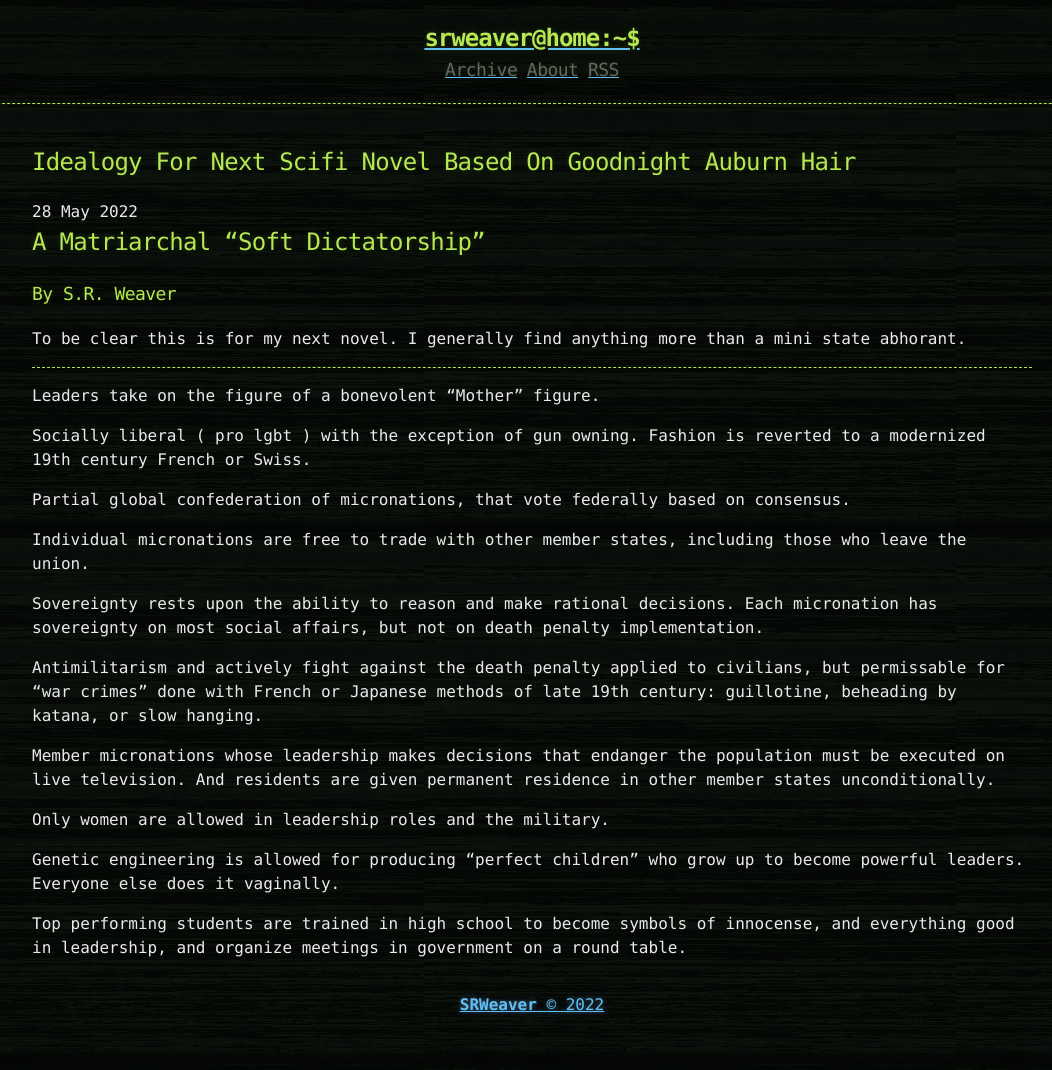
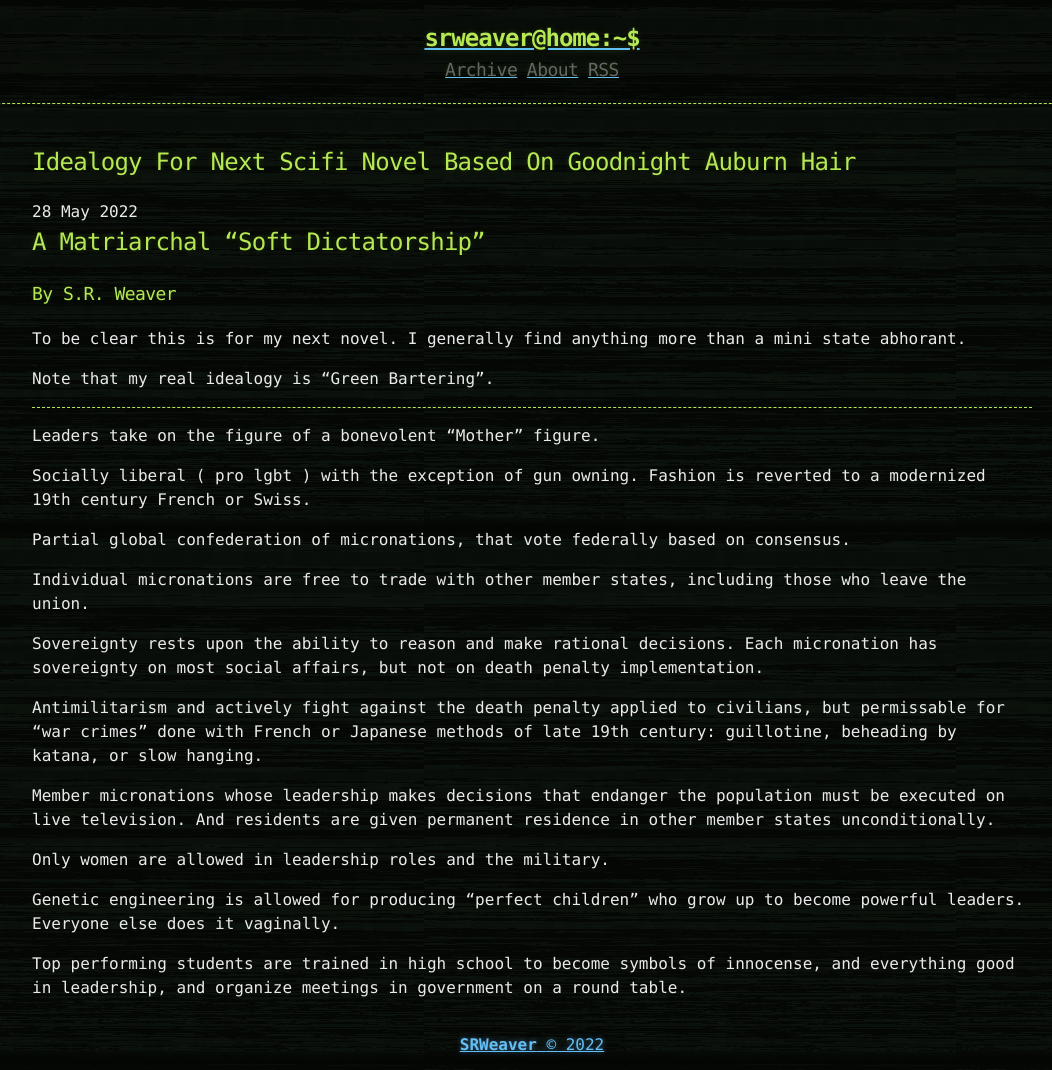
Before and after one commit to LWFlouisa/WeaverNewsletter, a Jekyll site: the page built from _posts/2022-05-28-revampedidealogy.md, in a window 1280 px wide. Shown: the whole page, without its empty margins (108-1160 px from the left). Built offline with Jekyll 4.4.1, drawn with Linux system fonts in a browser that asks for light colours; before the commit the page ends 1030 px from its top, so only the background shows below that.

Commit message:
Update 2022-05-28-revampedidealogy.md

```diff
--- a/_posts/2022-05-28-revampedidealogy.md
+++ b/_posts/2022-05-28-revampedidealogy.md
@@ -6,6 +6,8 @@ published: true
 ### By S.R. Weaver
 
 To be clear this is for my next novel. I generally find anything more than a mini state abhorant.
+
+Note that my real idealogy is "Green Bartering".
 
 ---
 
```
